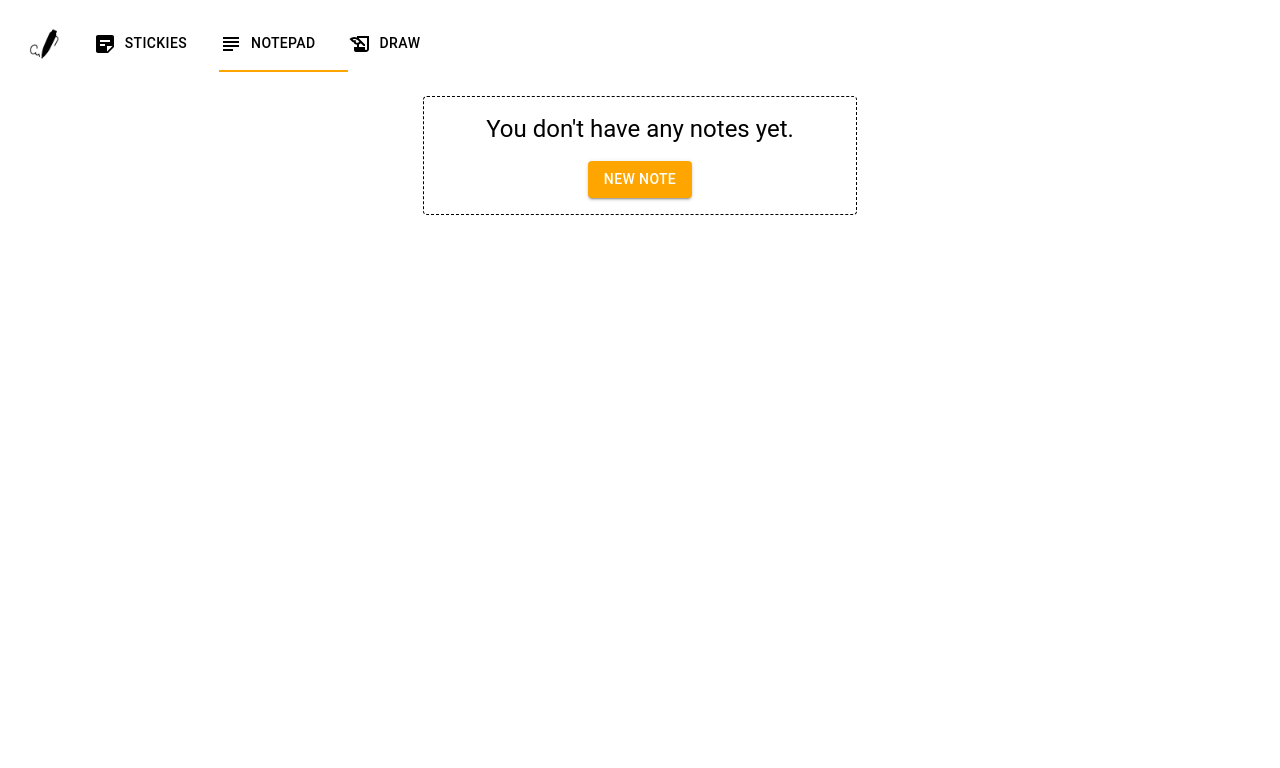
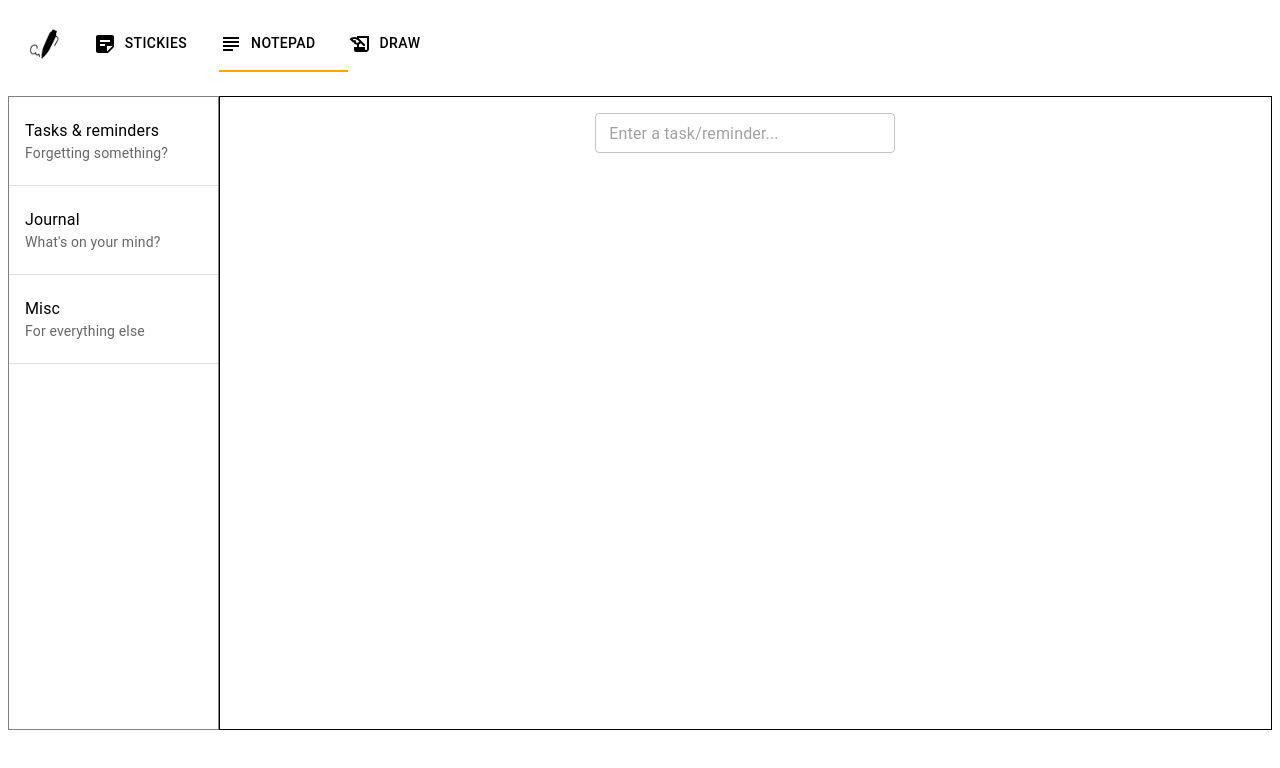
Before and after one commit to akshara-sun/jot, a React (Create React App) app: page /notepad in a window 1280 px wide. Shown: the top 768 px of the page. Built offline with nearby package versions, Linux system fonts and the light colour scheme.

Commit message:
styled reminders tab

```diff
--- a/src/pages/Canvas/NotepadCanvas/NotepadCanvas.js
+++ b/src/pages/Canvas/NotepadCanvas/NotepadCanvas.js
@@ -1,83 +1,45 @@
 import React, { useState } from "react";
 import { Box, Button, Grid, Typography } from "@mui/material";
 import CanvasHeader from "../CanvasHeader";
-import NotepadPage from "../../../components/NotepadPage.js";
 import NoDataCTA from "../../../components/NoDataCTA";
+import Sidebar from "./Sidebar";
+import Reminders from "./Reminders";
+
+const NOTE_TYPES = [
+  {
+    label: "Tasks & reminders",
+    description: "Forgetting something?",
+  },
+  { label: "Journal", description: "What's on your mind?" },
+  { label: "Misc", description: "For everything else" },
+];
 
 const NotepadCanvas = () => {
   const [pages, setPages] = useState([]);
-  const [open, isOpen] = useState(false);
 
-  const toggleDrawer = (e) => {
-    isOpen(!open);
-  };
-
-  const handleAddPage = () => {
-    const newPage = {
-      id: new Date().getTime(),
-      text: "",
-      title: "Untitled Page",
-    };
-    setPages([...pages, newPage]);
-  };
-
-  const handleDeletePage = (id) => {
-    setPages(pages.filter((page) => page.id !== id));
-  };
-
-  const handleSavePage = (id, text, title) => {
-    const page = {
-      id,
-      text,
-      title,
-    };
-    localStorage.setItem("pages", JSON.stringify([...pages, page]));
-  };
+  // const handleAddPage = () => {
+  //   const newPage = {
+  //     id: new Date().getTime(),
+  //     text: "",
+  //     title: "Untitled Page",
+  //   };
+  //   setPages([...pages, newPage]);
+  // };
 
   return (
     <Grid container>
       <Grid item xs={12}>
         <CanvasHeader />
       </Grid>
-      {pages.length === 0 ? (
-        <Grid
-          item
-          xs={12}
-          sx={{
-            display: "flex",
-            justifyContent: "center",
-            textAlign: "center",
-          }}>
-          <NoDataCTA>
-            <Typography variant="h5" sx={{ mb: 2 }}>
-              You don't have any notes yet.
-            </Typography>
-            <Button
-              variant="contained"
-              sx={{
-                backgroundColor: "orange",
-                "&:hover": { backgroundColor: "black" },
-              }}
-              onClick={handleAddPage}>
-              New note
-            </Button>
-          </NoDataCTA>
-        </Grid>
-      ) : (
-        <>
-          <Grid item xs={3} sx={{ border: 1 }}>
-            <Box />
-          </Grid>
-          <Grid item xs={9}>
-            {pages.map((page) => (
-              <NotepadPage
-                onDelete={() => handleDeletePage(page.id)}
-                onSave={() => handleSavePage(page.id, page.text, page.title)}
-              />
-            ))}
-          </Grid>
-        </>
-      )}
+      <Grid item xs={2} sx={{ border: 1, borderColor: "gray" }}>
+        <Sidebar options={NOTE_TYPES} onClick={console.log("cool")} />
+      </Grid>
+      <Grid item xs={10}>
+        <Box sx={{ border: 1, p: 2 }} height="75vh">
+          {/* show Reminders component if first option from Sidebar is clicked */}
+          <Reminders />
+        </Box>
+      </Grid>
     </Grid>
   );
 };
--- /dev/null
+++ b/src/pages/Canvas/NotepadCanvas/Reminders.js
@@ -0,0 +1,77 @@
+import React, { useState } from "react";
+import {
+  Checkbox,
+  Divider,
+  Grid,
+  IconButton,
+  List,
+  ListItem,
+  ListItemIcon,
+  ListItemText,
+  TextField,
+} from "@mui/material";
+import Menu from "@mui/icons-material/MoreVertTwoTone";
+
+const Reminders = () => {
+  const [reminder, setReminder] = useState("");
+  const [checked, isChecked] = useState(false);
+  const [listOfReminders, setListOfReminders] = useState([]);
+
+  const handleChange = (e) => {
+    setReminder(e.target.value);
+  };
+
+  const handleAddReminder = (e) => {
+    if (e.key === "Enter" && reminder !== "") {
+      setListOfReminders([...listOfReminders, reminder]);
+      setReminder("");
+    }
+  };
+
+  return (
+    <Grid container>
+      <Grid item xs={12} display="flex" justifyContent="center">
+        <TextField
+          sx={{
+            width: { sm: 200, md: 300 },
+            "& .MuiInputBase-root": {
+              height: 40,
+            },
+          }}
+          value={reminder}
+          onChange={handleChange}
+          onKeyDown={handleAddReminder}
+          placeholder="Enter a task/reminder..."
+        />
+      </Grid>
+      <Grid item xs={12}>
+        <List dense sx={{ maxHeight: "70vh", overflow: "auto" }}>
+          {listOfReminders.map((reminder, index) => (
+            <>
+              <ListItem
+                key={`reminder-${index}`}
+                secondaryAction={
+                  // show Edit Modal on click
+                  <IconButton>
+                    <Menu />
+                  </IconButton>
+                }>
+                <ListItemIcon>
+                  <Checkbox
+                    color="success"
+                    checked={checked}
+                    onChange={() => isChecked(!checked)}
+                  />
+                </ListItemIcon>
+                <ListItemText primary={reminder} />
+              </ListItem>
+              <Divider />
+            </>
+          ))}
+        </List>
+      </Grid>
+    </Grid>
+  );
+};
+
+export default Reminders;
--- /dev/null
+++ b/src/pages/Canvas/NotepadCanvas/Sidebar.js
@@ -0,0 +1,30 @@
+import React from "react";
+import {
+  List,
+  ListItem,
+  ListItemText,
+  Divider,
+  ListItemButton,
+} from "@mui/material";
+
+const Sidebar = ({ options, onClick }) => {
+  return (
+    <List disablePadding>
+      {options.map((option) => (
+        <>
+          <ListItem key={option.label} onClick={onClick} disableGutters>
+            <ListItemButton>
+              <ListItemText
+                primary={option.label}
+                secondary={option.description}
+              />
+            </ListItemButton>
+          </ListItem>
+          <Divider />
+        </>
+      ))}
+    </List>
+  );
+};
+
+export default Sidebar;
```
Also changed, not shown: src/pages/AppRoutes.js (added, +20 -0 lines), src/pages/index.js (deleted, +0 -20 lines), src/pages/Canvas/NotepadCanvas/Journal.js (added), src/pages/Canvas/NotepadCanvas/To-Do.js (added).
